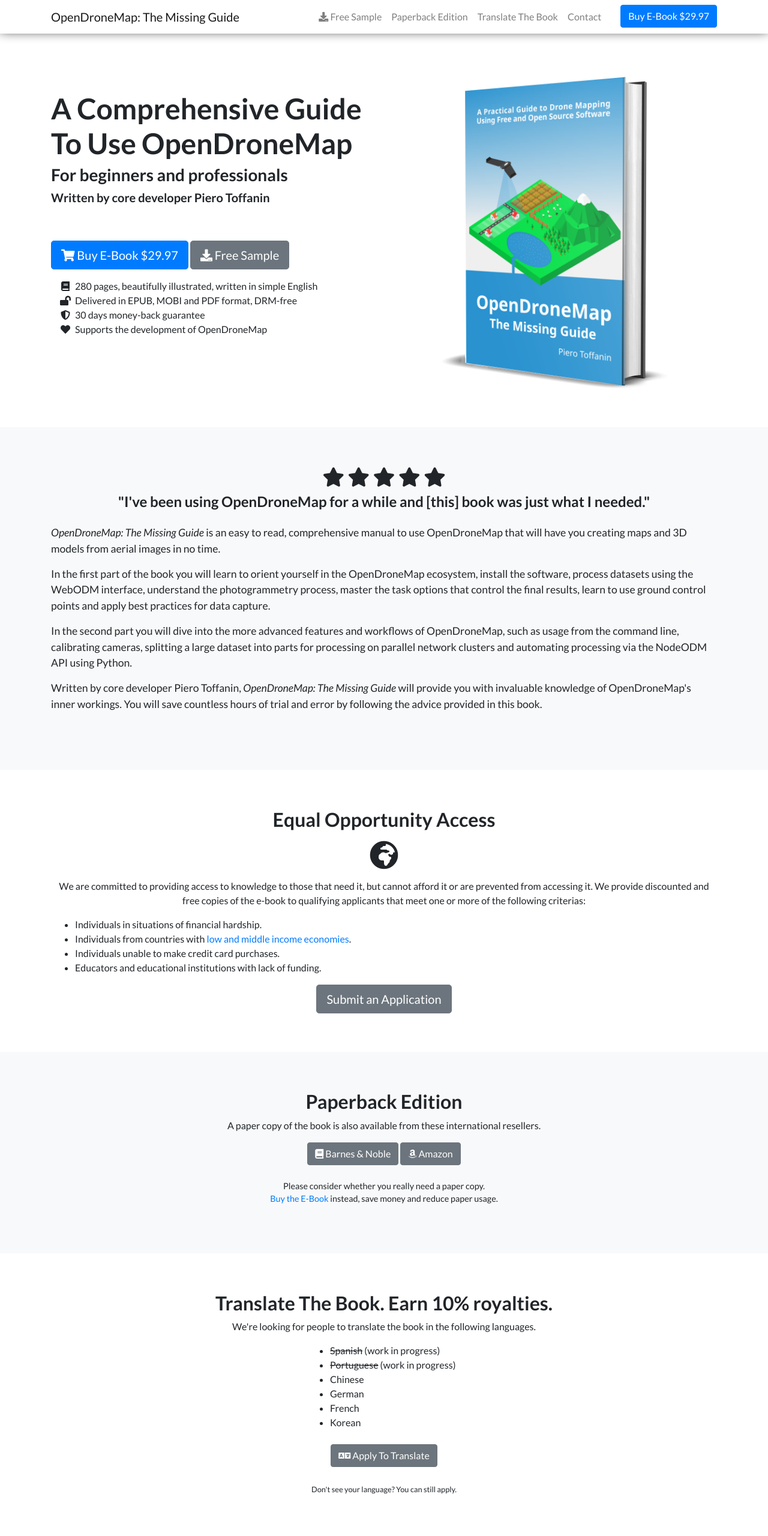
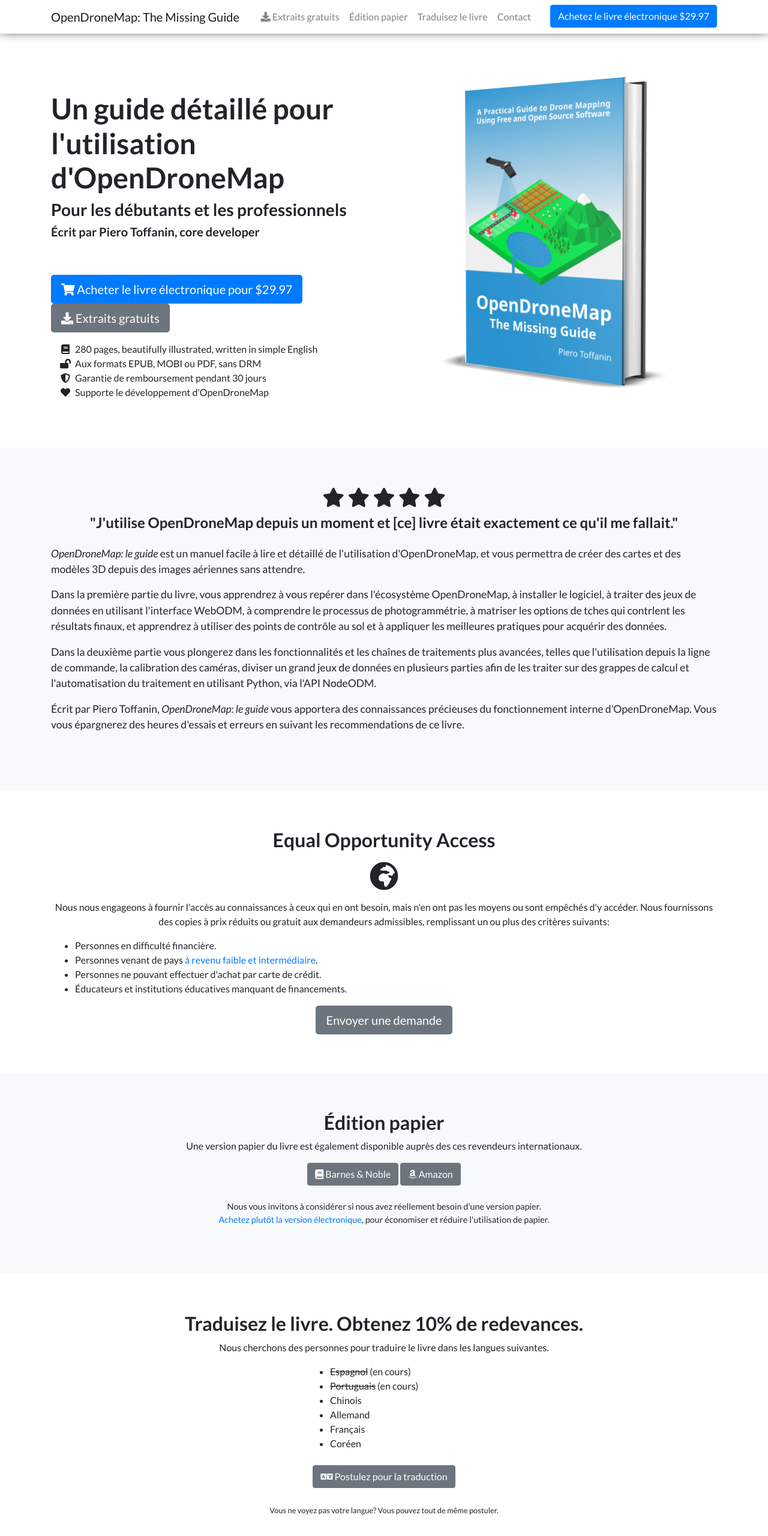
Before and after one commit to francou/odmbook, a plain HTML site: page index.html in a window 1280 px wide. Shown: the top 2560 px of the page at 60% size. Drawn offline with Linux system fonts and the light colour scheme.

Commit message:
Update index.html

```diff
--- a/index.html
+++ b/index.html
@@ -1,14 +1,14 @@
 <!DOCTYPE html>
-<html lang="en">
+<html lang="fr">
 
 <head>
 
   <meta charset="utf-8">
   <meta name="viewport" content="width=device-width, initial-scale=1, shrink-to-fit=no">
-  <meta name="description" content="Official website of the book OpenDroneMap: The Missing Guide. A Practical Guide to Drone Mapping Using Free and Open Source Software. Buy the E-book, DRM-Free.">
+  <meta name="description" content="ite officiel du livre OpenDroneMap: le guide. Un guide pratique pour la cartographie par drone avec un logiciel libre et open-source. Acheter le livre électronique, sans DRM.">
   <meta name="author" content="MasseranoLabs LLC">
 
-  <title>OpenDroneMap: The Missing Guide</title>
+  <title>OpenDroneMap: le guide</title>
 
   <!-- Bootstrap core CSS -->
   <link href="vendor/bootstrap/css/bootstrap.min.css" rel="stylesheet">
@@ -32,19 +32,19 @@
       <div class="collapse navbar-collapse order-3" id="navbarResponsive">
           <ul class="navbar-nav ml-auto">
             <li class="nav-item">
-                <a class="nav-link" href="samples/sample.pdf"><i class="fa fa-download"></i> Free Sample</a>
+                <a class="nav-link" href="samples/sample.pdf"><i class="fa fa-download"></i> Extraits gratuits</a>
             </li>
             <li class="nav-item">
-                <a class="nav-link" href="#paperback">Paperback Edition</a>
+                <a class="nav-link" href="#paperback">Édition papier</a>
             </li>
             <li class="nav-item">
-                <a class="nav-link" href="#translate" target="_blank">Translate The Book</a>
+                <a class="nav-link" href="#translate" target="_blank">Traduisez le livre</a>
             </li>
             <li class="nav-item">
                 <a class="nav-link" href="#contact">Contact</a>
             </li>
             <li class="nav-item ml-4">
-                <a class="btn btn-primary" href="https://sites.fastspring.com/masseranolabs/product/odmbook">Buy E-Book $29.97</a>
+                <a class="btn btn-primary" href="https://sites.fastspring.com/masseranolabs/product/odmbook">Achetez le livre électronique $29.97</a>
             </li>
           </ul>
         </div>
@@ -57,22 +57,22 @@
     <div class="container">
       <div class="row">
         <div class="pt-4 col-md-6 text-left">
-            <h1>A Comprehensive Guide To Use OpenDroneMap</h1>
-            <h3>For beginners and professionals</h3>
-            <h5>Written by core developer Piero Toffanin</h5>
+            <h1>Un guide détaillé pour l'utilisation d'OpenDroneMap</h1>
+            <h3>Pour les débutants et les professionnels</h3>
+            <h5>Écrit par Piero Toffanin, core developer</h5>
             <div class="text-left" style="margin-top: 60px">
-              <a href="https://sites.fastspring.com/masseranolabs/product/odmbook" class="btn btn-lg btn-primary"><i class="fa fa-shopping-cart"></i> Buy E-Book $29.97</a> <a href="/samples/sample.pdf" class="btn btn-lg btn-secondary"><i class="fa fa-download"></i> Free Sample</a>
+              <a href="https://sites.fastspring.com/masseranolabs/product/odmbook" class="btn btn-lg btn-primary"><i class="fa fa-shopping-cart"></i> Acheter le livre électronique pour $29.97</a> <a href="/samples/sample.pdf" class="btn btn-lg btn-secondary"><i class="fa fa-download"></i> Extraits gratuits </a>
             </div>
             <ul class="fa-ul mt-3">
               <li><span class="fa-li"><i class="fa fa-book"></i></span>280 pages, beautifully illustrated, written in simple English</li>
-              <li><span class="fa-li"><i class="fa fa-lock-open"></i></span>Delivered in EPUB, MOBI and PDF format, DRM-free</li>
-              <li><span class="fa-li"><i class="fa fa-shield-alt"></i></span>30 days money-back guarantee</li>
-              <li><span class="fa-li"><i class="fa fa-heart"></i></span>Supports the development of OpenDroneMap</li>
+              <li><span class="fa-li"><i class="fa fa-lock-open"></i></span>Aux formats EPUB, MOBI ou PDF, sans DRM</li>
+              <li><span class="fa-li"><i class="fa fa-shield-alt"></i></span>Garantie de remboursement pendant 30 jours</li>
+              <li><span class="fa-li"><i class="fa fa-heart"></i></span>Supporte le développement d'OpenDroneMap</li>
 
             </ul>
         </div>
         <div class="col-md-6">
-          <img style="max-height: 520px; " src="/img/book.png" alt="Book Cover" />
+          <img style="max-height: 520px; " src="/img/book.png" alt="Couverture du livre" />
         </div>
       </div>
     </div>
@@ -85,18 +85,18 @@
       <div class="row">
         <div class="col-md-12 mb-3">
           <h2><i class="fa fa-star"></i> <i class="fa fa-star"></i> <i class="fa fa-star"></i> <i class="fa fa-star"></i> <i class="fa fa-star"></i> </h2>
-          <h4>"I've been using OpenDroneMap for a while and [this] book was just what I needed."</h4>
+          <h4>"J'utilise OpenDroneMap depuis un moment et [ce] livre était exactement ce qu'il me fallait."</h4>
 
           <div class="mt-4 text-left book-description">
           <p>
-            <i>OpenDroneMap: The Missing Guide</i> is an easy to read, comprehensive manual to use OpenDroneMap that will have you creating maps and 3D models from aerial images in no time.</p>
+            <i>OpenDroneMap: le guide</i> est un manuel facile à lire et détaillé de l'utilisation d'OpenDroneMap, et vous permettra de créer des cartes et des modèles 3D depuis des images aériennes sans attendre.</p>
           <p>
-            In the first part of the book you will learn to orient yourself in the OpenDroneMap ecosystem, install the software, process datasets using the WebODM interface, understand the photogrammetry process, master the task options that control the final results, learn to use ground control points and apply best practices for data capture.
+            Dans la première partie du livre, vous apprendrez à vous repérer dans l'écosystème OpenDroneMap, à installer le logiciel, à traiter des jeux de données en utilisant l'interface WebODM, à comprendre le processus de photogrammétrie, à matriser les options de tches qui contrlent les résultats finaux, et apprendrez à utiliser des points de contrôle au sol et à appliquer les meilleures pratiques pour acquérir des données.
           <p>
-            In the second part you will dive into the more advanced features and workflows of OpenDroneMap, such as usage from the command line, calibrating cameras, splitting a large dataset into parts for processing on parallel network clusters and automating processing via the NodeODM API using Python.
+            Dans la deuxième partie vous plongerez dans les fonctionnalités et les chaînes de traitements plus avancées, telles que l'utilisation depuis la ligne de commande, la calibration des caméras, diviser un grand jeux de données en plusieurs parties afin de les traiter sur des grappes de calcul et l'automatisation du traitement en utilisant Python, via l'API NodeODM.
           </p>
           <p>
-            Written by core developer Piero Toffanin, <i>OpenDroneMap: The Missing Guide</i> will provide you with invaluable knowledge of OpenDroneMap's inner workings. You will save countless hours of trial and error by following the advice provided in this book.
+            Écrit par Piero Toffanin, <i>OpenDroneMap: le guide</i> vous apportera des connaissances précieuses du fonctionnement interne d'OpenDroneMap. Vous vous épargnerez des heures d'essais et erreurs en suivant les recommendations de ce livre.
           </p>
         </div>
         </div>
@@ -112,15 +112,15 @@
           <h2>Equal Opportunity Access</h2>
           <i class="fa fa-3x fa-globe-africa mt-2 mb-3"></i>
           <p>
-          We are committed to providing access to knowledge to those that need it, but cannot afford it or are prevented from accessing it. We provide discounted and free copies of the e-book to qualifying applicants that meet one or more of the following criterias:</p>
+	  Nous nous engageons à fournir l'accès au connaissances à ceux qui en ont besoin, mais n'en ont pas les moyens ou sont empêchés d'y accéder. Nous fournissons des copies à prix réduits ou gratuit aux demandeurs admissibles, remplissant un ou plus des critères suivants:</p>
           <ul style="text-align: left">
-            <li>Individuals in situations of financial hardship.</li>
-            <li>Individuals from countries with <a href="https://datahelpdesk.worldbank.org/knowledgebase/articles/906519-world-bank-country-and-lending-groups" target="_blank">low and middle income economies</a>.</li>
-            <li>Individuals unable to make credit card purchases.</li>
-            <li>Educators and educational institutions with lack of funding.</li>
+            <li>Personnes en difficulté financière.</li>
+            <li>Personnes venant de pays  <a href="https://datahelpdesk.worldbank.org/knowledgebase/articles/906519-world-bank-country-and-lending-groups" target="_blank">à revenu faible et intermédiaire</a>.</li>
+            <li>Personnes ne pouvant effectuer d'achat par carte de crédit.</li>
+            <li>Éducateurs et institutions éducatives manquant de financements.</li>
           </ul>
 
-          <a href="https://forms.gle/HtS4WZgzvtb9Jxz5A" target="_blank" class="btn btn-lg btn-secondary">Submit an Application</a>
+          <a href="https://forms.gle/HtS4WZgzvtb9Jxz5A" target="_blank" class="btn btn-lg btn-secondary">Envoyer une demande</a>
         </div>
       </div>
     </div>
@@ -131,12 +131,12 @@
     <div class="container equal">
       <div class="row">
         <div class="col-md-12 text-center">
-          <h2>Paperback Edition</h2>
-          <p>A paper copy of the book is also available from these international resellers.</p>
+          <h2>Édition papier</h2>
+          <p>Une version papier du livre est également disponible auprès des ces revendeurs internationaux.</p>
 	  <a href="https://www.barnesandnoble.com/w/opendronemap-piero-toffanin/1132758130" class="btn btn-secondary"><i class="fa fa-book"></i> Barnes &amp; Noble</a>
           <a href="https://www.amazon.com/dp/1086027566" class="btn btn-secondary"><i class="fab fa-amazon"></i> Amazon</a>
 
-          <p class="mt-4" style="font-size: 90%">Please consider whether you really need a paper copy.<br/><a href="https://sites.fastspring.com/masseranolabs/product/odmbook">Buy the E-Book</a> instead, save money and reduce paper usage.</p>
+          <p class="mt-4" style="font-size: 90%">Nous vous invitons à considérer si nous avez réellement besoin d'une version papier.<br/><a href="https://sites.fastspring.com/masseranolabs/product/odmbook">Achetez plutôt la version électronique</a>, pour économiser et réduire l'utilisation de papier.</p>
         </div>
       </div>
     </div>
@@ -147,21 +147,21 @@
     <div class="container equal">
       <div class="row">
         <div class="col-md-12 text-center">
-          <h2>Translate The Book. Earn 10% royalties.</h2>
-          <p>We're looking for people to translate the book in the following languages.</p>
+          <h2>Traduisez le livre. Obtenez 10% de redevances.</h2>
+          <p>Nous cherchons des personnes pour traduire le livre dans les langues suivantes.</p>
           <div class="text-center mb-4">
             <ul style="margin: auto; width: 260px">
-              <li class="text-left"><strike>Spanish</strike> (work in progress)</li>
-	      <li class="text-left"><strike>Portuguese</strike> (work in progress)</li>
-              <li class="text-left">Chinese</li>
-              <li class="text-left">German</li>
-              <li class="text-left">French</li>
-              <li class="text-left">Korean</li>
+              <li class="text-left"><strike>Espagnol</strike> (en cours)</li>
+	      <li class="text-left"><strike>Portuguais</strike> (en cours)</li>
+              <li class="text-left">Chinois</li>
+              <li class="text-left">Allemand</li>
+              <li class="text-left">Français</li>
+              <li class="text-left">Coréen</li>
             </ul>
           </div>
 
-          <a href="https://forms.gle/GgEKw6P1f7U8Eyvm8" class="btn btn-secondary"><i class="fa fa-language"></i> Apply To Translate</a>
-          <p class="mt-4"><small>Don't see your language? You can still apply.</small></p>
+          <a href="https://forms.gle/GgEKw6P1f7U8Eyvm8" class="btn btn-secondary"><i class="fa fa-language"></i> Postulez pour la traduction</a>
+          <p class="mt-4"><small>Vous ne voyez pas votre langue? Vous pouvez tout de même postuler.</small></p>
         </div>
       </div>
     </div>
@@ -234,7 +234,7 @@
           <h2 class="mb-4">Questions?</h2>
         </div>
         <div class="col-md-10 col-lg-8 col-xl-7 mx-auto">
-          <a href="https://www.masseranolabs.com/contact/" class="btn btn-block btn-lg btn-secondary">Get In Touch</a>
+          <a href="https://www.masseranolabs.com/contact/" class="btn btn-block btn-lg btn-secondary">Nous contacter</a>
         </div>
       </div>
     </div>
@@ -264,8 +264,8 @@
             </li>
           </ul>
         -->
-          <p class="text-muted small mb-4 mb-lg-0"><div>Made with <span style="color: rgb(255, 63, 63)">❤</span> by <a href="https://www.masseranolabs.com" target="_blank">MasseranoLabs</a> - 2019</div></p>
-          <p><small>Trademarks: OpenDroneMap and the OpenDroneMap logo are trademarks or registered trademarks of Cleveland Metroparks and/or its affiliates and may not be used without written permission. MasseranoLabs is not associated with Cleveland Metroparks.</small></p>
+          <p class="text-muted small mb-4 mb-lg-0"><div>Fait avec <span style="color: rgb(255, 63, 63)">❤</span> par <a href="https://www.masseranolabs.com" target="_blank">MasseranoLabs</a> - 2019</div></p>
+          <p><small>Marques: OpenDroneMap  et le logo OpenDroneMap sont des marques ou des marques déposées de Cleveland Metroparks et/ou ses filiales et ne peuvent être utilisés sans permission écrite. MasseranoLabs n'est pas associée à Cleveland Metroparks.</small></p>
         </div>
         <!--<div class="col-lg-6 h-100 text-center text-lg-right my-auto">
           <ul class="list-inline mb-0">
```
